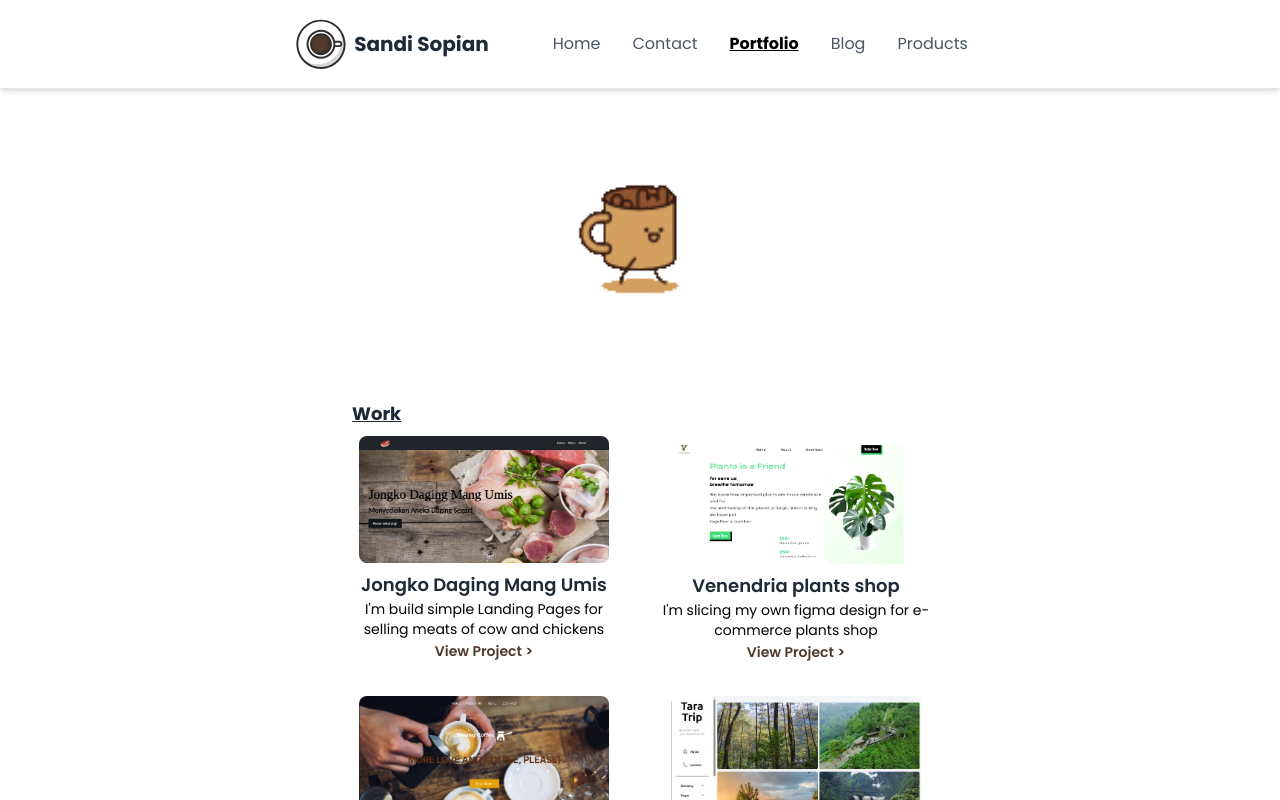
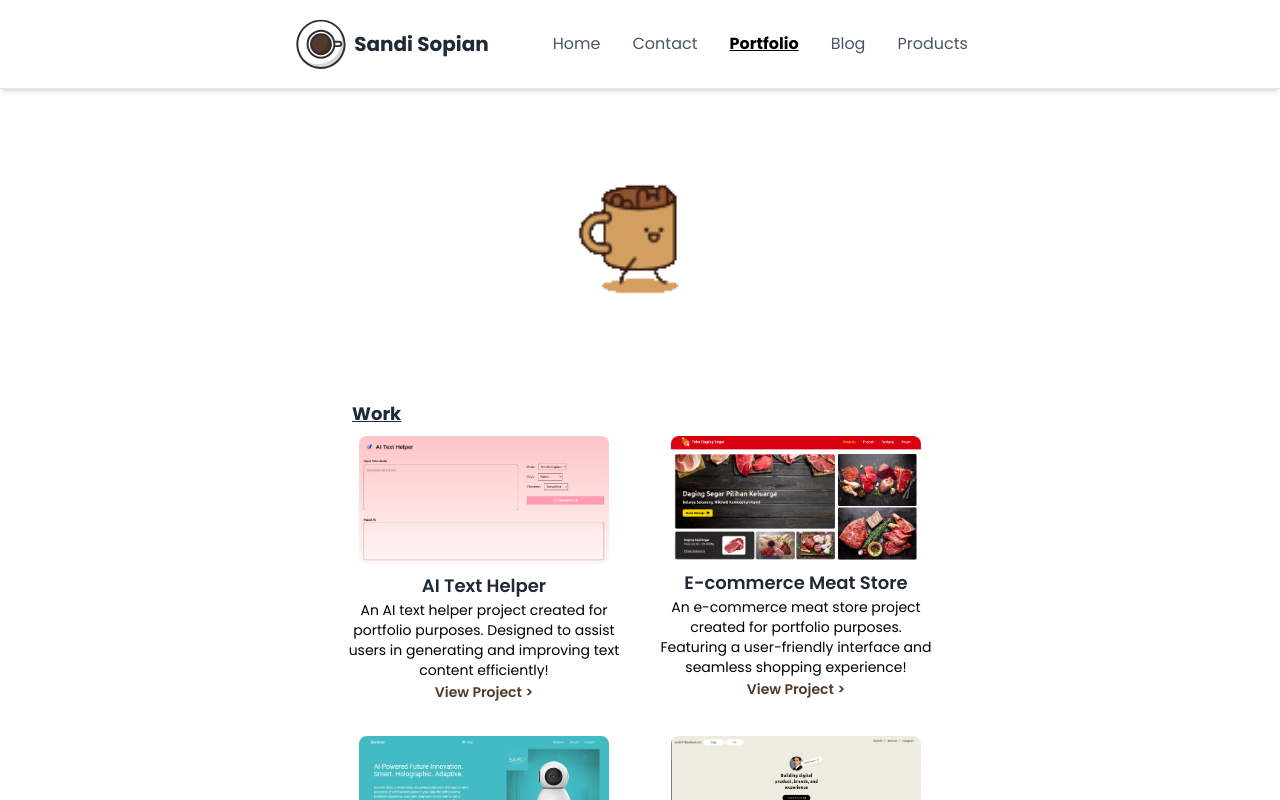
Before and after one commit to SandiSopian/new-portfolio-v3, a Next.js app: page /portfolio in a window 1280 px wide. Shown: the top 800 px of the page. Built offline with nearby package versions, Linux system fonts and the light colour scheme.

Commit message:
added newest 2 projects

```diff
--- a/components/ProjectCard.tsx
+++ b/components/ProjectCard.tsx
@@ -8,7 +8,7 @@ import { projectsList } from "../data/projects";
 const ProjectCard = () => {
   return (
     <ul className="grid grid-cols-1 lg:grid-cols-2 gap-2 lg:gap-4 mx-6 lg:mx-0">
-      {projectsList.map((project, index) => (
+      {[...projectsList].reverse().map((project, index) => (
         <motion.li
           key={index}
           className="p-4 lg:p-2 rounded-lg text-center"
--- a/data/projects.js
+++ b/data/projects.js
@@ -4,6 +4,8 @@ import ProjectImg3 from "../public/images/project3.png";
 import ProjectImg4 from "../public/images/project4.png";
 import ProjectImg5 from "../public/images/project5.png";
 import ProjectImg6 from "../public/images/project6.png";
+import ProjectImg7 from "../public/images/project7.png";
+import ProjectImg8 from "../public/images/project8.png";
 
 export const projectsList = [
   {
@@ -49,4 +51,18 @@ export const projectsList = [
       "A landing page project created for portfolio purposes. Designed with a modern, responsive layout and attention to detail!",
     projectLink: "https://figma-to-nextjs-tailwindcss-slicing-6.vercel.app/",
   },
+  {
+    projectImg: ProjectImg7,
+    projectTitle: "E-commerce Meat Store",
+    projectDesc:
+      "An e-commerce meat store project created for portfolio purposes. Featuring a user-friendly interface and seamless shopping experience!",
+    projectLink: "https://meatstore-website.vercel.app/",
+  },
+  {
+    projectImg: ProjectImg8,
+    projectTitle: "AI Text Helper",
+    projectDesc:
+      "An AI text helper project created for portfolio purposes. Designed to assist users in generating and improving text content efficiently!",
+    projectLink: "https://ai-text-helper.vercel.app/",
+  },
 ];
```
Also changed, not shown: tsconfig.json (+19 -5 lines), public/images/project7.png (added), public/images/project8.png (added).
